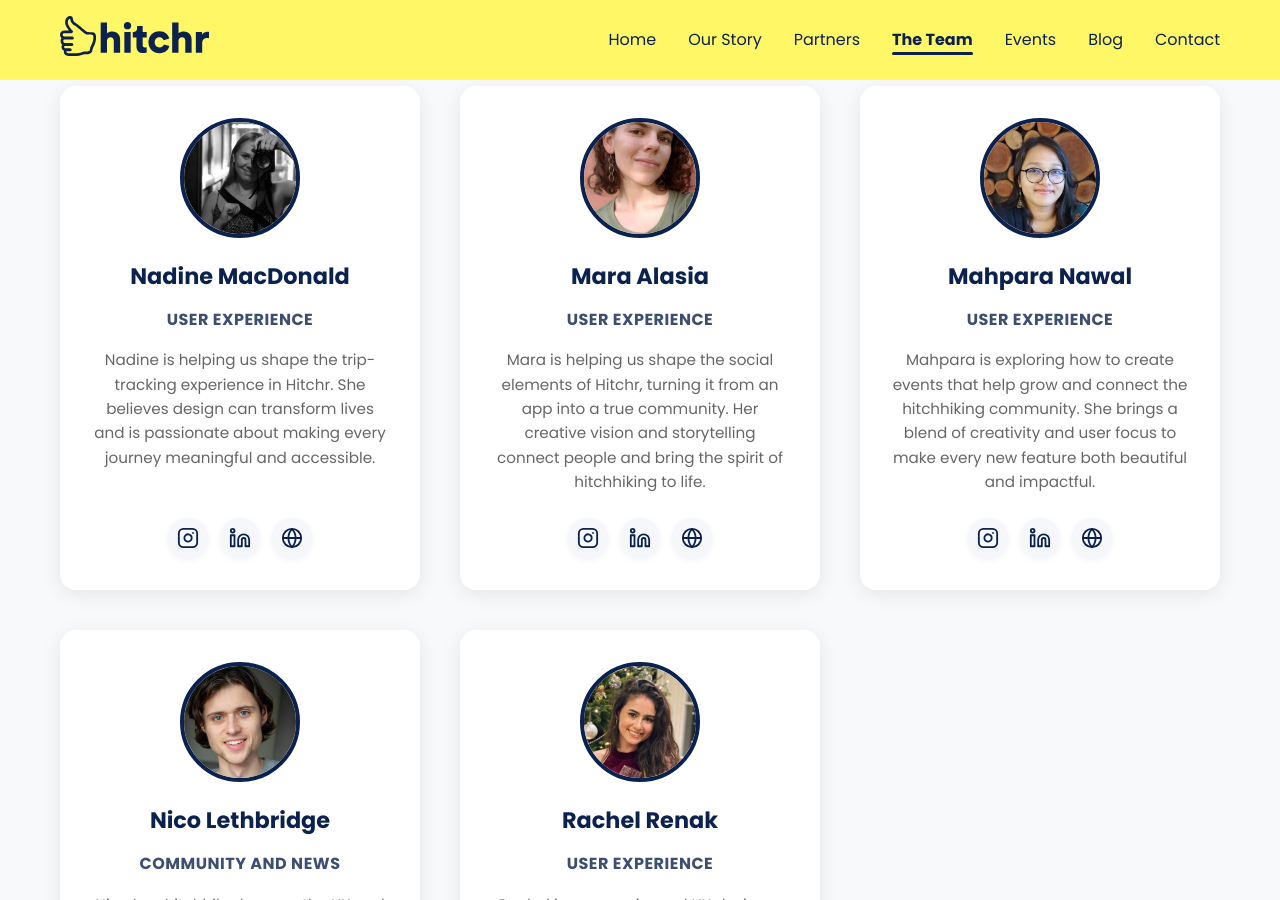
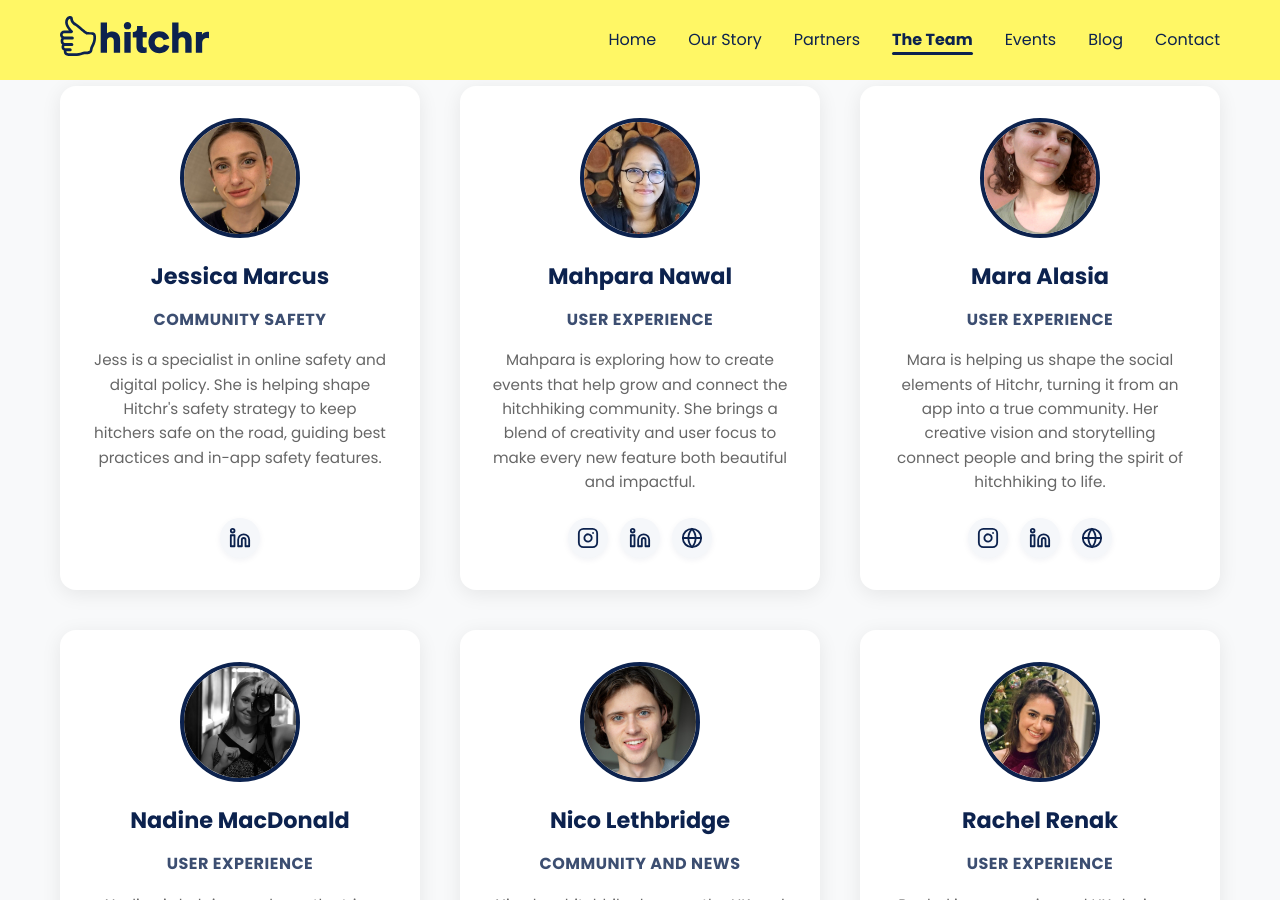
Before and after one commit to hitchrworld/hitchrworld.github.io, a Jekyll site: the page built from team.html, in a window 1280 px wide and 900 px high, scrolled down 1270 px. Built offline with Jekyll 4.4.1, drawn with Linux system fonts in a browser that asks for light colours.

Commit message:
Add Jess to website

```diff
--- a/team.html
+++ b/team.html
@@ -50,15 +50,26 @@ og_image_alt: "Hitchr team members - Adam Renak and Dan Smith, co-founders of Hi
         <div class="team-grid">
             <div class="team-member">
                 <div class="member-image">
-                    <img src="/assets/images/team/nadine.jpeg" alt="Nadine MacDonald" onerror="this.onerror=null;this.src='/assets/images/placeholder.png';">
+                    <img src="/assets/images/team/jess.jpeg" alt="Jessica Marcus" onerror="this.onerror=null;this.src='/assets/images/placeholder.png';">
                 </div>
-                <h3>Nadine MacDonald</h3>
+                <h3>Jessica Marcus</h3>
+                <p class="member-role">Community Safety</p>
+                <p class="member-bio">Jess is a specialist in online safety and digital policy. She is helping shape Hitchr's safety strategy to keep hitchers safe on the road, guiding best practices and in-app safety features.</p>
+                <div class="member-socials">
+                    <a href="https://www.linkedin.com/in/jessica-marcus/" target="_blank" aria-label="LinkedIn" class="hitcher-icon"><svg width="22" height="22" viewBox="0 0 24 24" fill="none" stroke="currentColor" stroke-width="2" stroke-linecap="round" stroke-linejoin="round"><path d="M16 8a6 6 0 0 1 6 6v7h-4v-7a2 2 0 0 0-2-2 2 2 0 0 0-2 2v7h-4v-7a6 6 0 0 1 6-6z"></path><rect x="2" y="9" width="4" height="12"></rect><circle cx="4" cy="4" r="2"></circle></svg></a>
+                </div>
+            </div>
+            <div class="team-member">
+                <div class="member-image">
+                    <img src="/assets/images/team/mahpara.jpg" alt="Mahpara Nawal" onerror="this.onerror=null;this.src='/assets/images/placeholder.png';">
+                </div>
+                <h3>Mahpara Nawal</h3>
                 <p class="member-role">User Experience</p>
-                <p class="member-bio">Nadine is helping us shape the trip-tracking experience in Hitchr. She believes design can transform lives and is passionate about making every journey meaningful and accessible.</p>
+                <p class="member-bio">Mahpara is exploring how to create events that help grow and connect the hitchhiking community. She brings a blend of creativity and user focus to make every new feature both beautiful and impactful.</p>
                 <div class="member-socials">
-                    <a href="https://www.instagram.com/nadiepadie/" target="_blank" aria-label="Instagram" class="hitcher-icon"><svg width="22" height="22" viewBox="0 0 24 24" fill="none" stroke="currentColor" stroke-width="2" stroke-linecap="round" stroke-linejoin="round"><rect x="2" y="2" width="20" height="20" rx="5" ry="5"></rect><path d="M16 11.37A4 4 0 1 1 12.63 8 4 4 0 0 1 16 11.37z"></path><line x1="17.5" y1="6.5" x2="17.51" y2="6.5"></line></svg></a>
-                    <a href="https://www.linkedin.com/in/nadine-macdonald/" target="_blank" aria-label="LinkedIn" class="hitcher-icon"><svg width="22" height="22" viewBox="0 0 24 24" fill="none" stroke="currentColor" stroke-width="2" stroke-linecap="round" stroke-linejoin="round"><path d="M16 8a6 6 0 0 1 6 6v7h-4v-7a2 2 0 0 0-2-2 2 2 0 0 0-2 2v7h-4v-7a6 6 0 0 1 6-6z"></path><rect x="2" y="9" width="4" height="12"></rect><circle cx="4" cy="4" r="2"></circle></svg></a>
-                    <a href="https://www.nadinemacdonald.design/" target="_blank" aria-label="Website" class="hitcher-icon"><svg width="22" height="22" viewBox="0 0 24 24" fill="none" stroke="currentColor" stroke-width="2" stroke-linecap="round" stroke-linejoin="round"><circle cx="12" cy="12" r="10"></circle><line x1="2" y1="12" x2="22" y2="12"></line><path d="M12 2a15.3 15.3 0 0 1 4 10 15.3 15.3 0 0 1-4 10 15.3 15.3 0 0 1-4-10 15.3 15.3 0 0 1 4-10z"></path></svg></a>
+                    <a href="https://www.instagram.com/em_an_en/" target="_blank" aria-label="Instagram" class="hitcher-icon"><svg width="22" height="22" viewBox="0 0 24 24" fill="none" stroke="currentColor" stroke-width="2" stroke-linecap="round" stroke-linejoin="round"><rect x="2" y="2" width="20" height="20" rx="5" ry="5"></rect><path d="M16 11.37A4 4 0 1 1 12.63 8 4 4 0 0 1 16 11.37z"></path><line x1="17.5" y1="6.5" x2="17.51" y2="6.5"></line></svg></a>
+                    <a href="https://www.linkedin.com/in/mahpara-nawal-b96964239/" target="_blank" aria-label="LinkedIn" class="hitcher-icon"><svg width="22" height="22" viewBox="0 0 24 24" fill="none" stroke="currentColor" stroke-width="2" stroke-linecap="round" stroke-linejoin="round"><path d="M16 8a6 6 0 0 1 6 6v7h-4v-7a2 2 0 0 0-2-2 2 2 0 0 0-2 2v7h-4v-7a6 6 0 0 1 6-6z"></path><rect x="2" y="9" width="4" height="12"></rect><circle cx="4" cy="4" r="2"></circle></svg></a>
+                    <a href="https://mahpara-nawal-uiux.my.canva.site/" target="_blank" aria-label="Website" class="hitcher-icon"><svg width="22" height="22" viewBox="0 0 24 24" fill="none" stroke="currentColor" stroke-width="2" stroke-linecap="round" stroke-linejoin="round"><circle cx="12" cy="12" r="10"></circle><line x1="2" y1="12" x2="22" y2="12"></line><path d="M12 2a15.3 15.3 0 0 1 4 10 15.3 15.3 0 0 1-4 10 15.3 15.3 0 0 1-4-10 15.3 15.3 0 0 1 4-10z"></path></svg></a>
                 </div>
             </div>
             <div class="team-member">
@@ -76,15 +87,15 @@ og_image_alt: "Hitchr team members - Adam Renak and Dan Smith, co-founders of Hi
             </div>
             <div class="team-member">
                 <div class="member-image">
-                    <img src="/assets/images/team/mahpara.jpg" alt="Mahpara Nawal" onerror="this.onerror=null;this.src='/assets/images/placeholder.png';">
+                    <img src="/assets/images/team/nadine.jpeg" alt="Nadine MacDonald" onerror="this.onerror=null;this.src='/assets/images/placeholder.png';">
                 </div>
-                <h3>Mahpara Nawal</h3>
+                <h3>Nadine MacDonald</h3>
                 <p class="member-role">User Experience</p>
-                <p class="member-bio">Mahpara is exploring how to create events that help grow and connect the hitchhiking community. She brings a blend of creativity and user focus to make every new feature both beautiful and impactful.</p>
+                <p class="member-bio">Nadine is helping us shape the trip-tracking experience in Hitchr. She believes design can transform lives and is passionate about making every journey meaningful and accessible.</p>
                 <div class="member-socials">
-                    <a href="https://www.instagram.com/em_an_en/" target="_blank" aria-label="Instagram" class="hitcher-icon"><svg width="22" height="22" viewBox="0 0 24 24" fill="none" stroke="currentColor" stroke-width="2" stroke-linecap="round" stroke-linejoin="round"><rect x="2" y="2" width="20" height="20" rx="5" ry="5"></rect><path d="M16 11.37A4 4 0 1 1 12.63 8 4 4 0 0 1 16 11.37z"></path><line x1="17.5" y1="6.5" x2="17.51" y2="6.5"></line></svg></a>
-                    <a href="https://www.linkedin.com/in/mahpara-nawal-b96964239/" target="_blank" aria-label="LinkedIn" class="hitcher-icon"><svg width="22" height="22" viewBox="0 0 24 24" fill="none" stroke="currentColor" stroke-width="2" stroke-linecap="round" stroke-linejoin="round"><path d="M16 8a6 6 0 0 1 6 6v7h-4v-7a2 2 0 0 0-2-2 2 2 0 0 0-2 2v7h-4v-7a6 6 0 0 1 6-6z"></path><rect x="2" y="9" width="4" height="12"></rect><circle cx="4" cy="4" r="2"></circle></svg></a>
-                    <a href="https://mahpara-nawal-uiux.my.canva.site/" target="_blank" aria-label="Website" class="hitcher-icon"><svg width="22" height="22" viewBox="0 0 24 24" fill="none" stroke="currentColor" stroke-width="2" stroke-linecap="round" stroke-linejoin="round"><circle cx="12" cy="12" r="10"></circle><line x1="2" y1="12" x2="22" y2="12"></line><path d="M12 2a15.3 15.3 0 0 1 4 10 15.3 15.3 0 0 1-4 10 15.3 15.3 0 0 1-4-10 15.3 15.3 0 0 1 4-10z"></path></svg></a>
+                    <a href="https://www.instagram.com/nadiepadie/" target="_blank" aria-label="Instagram" class="hitcher-icon"><svg width="22" height="22" viewBox="0 0 24 24" fill="none" stroke="currentColor" stroke-width="2" stroke-linecap="round" stroke-linejoin="round"><rect x="2" y="2" width="20" height="20" rx="5" ry="5"></rect><path d="M16 11.37A4 4 0 1 1 12.63 8 4 4 0 0 1 16 11.37z"></path><line x1="17.5" y1="6.5" x2="17.51" y2="6.5"></line></svg></a>
+                    <a href="https://www.linkedin.com/in/nadine-macdonald/" target="_blank" aria-label="LinkedIn" class="hitcher-icon"><svg width="22" height="22" viewBox="0 0 24 24" fill="none" stroke="currentColor" stroke-width="2" stroke-linecap="round" stroke-linejoin="round"><path d="M16 8a6 6 0 0 1 6 6v7h-4v-7a2 2 0 0 0-2-2 2 2 0 0 0-2 2v7h-4v-7a6 6 0 0 1 6-6z"></path><rect x="2" y="9" width="4" height="12"></rect><circle cx="4" cy="4" r="2"></circle></svg></a>
+                    <a href="https://www.nadinemacdonald.design/" target="_blank" aria-label="Website" class="hitcher-icon"><svg width="22" height="22" viewBox="0 0 24 24" fill="none" stroke="currentColor" stroke-width="2" stroke-linecap="round" stroke-linejoin="round"><circle cx="12" cy="12" r="10"></circle><line x1="2" y1="12" x2="22" y2="12"></line><path d="M12 2a15.3 15.3 0 0 1 4 10 15.3 15.3 0 0 1-4 10 15.3 15.3 0 0 1-4-10 15.3 15.3 0 0 1 4-10z"></path></svg></a>
                 </div>
             </div>
             <div class="team-member">
```
Also changed, not shown: assets/images/team/jess.jpeg (added).
